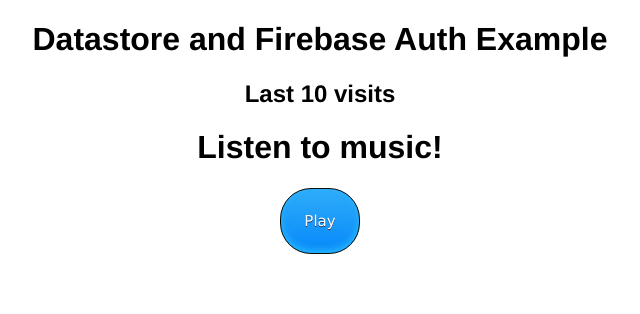
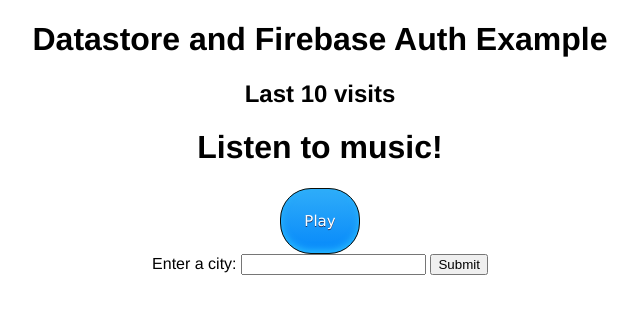
Before and after one commit to rachelxwang/listentoweather, a Flask app: template building-an-app/templates/index.html in a window 1280 px wide. Shown: the top 314 px of the page, without its empty margins (320-960 px from the left). Run offline with Flask 2, Linux system fonts and the light colour scheme; the template is opened without the code that fills it, so the values that code supplies are empty; parts of the project's set-up code (start-up, migrations or seed data) failed here and were passed over.

Commit message:
Maybe make main page do a thing?

```diff
--- a/building-an-app/main.py
+++ b/building-an-app/main.py
@@ -2,13 +2,25 @@
 import beats
 import weather_data
 
-from flask import Flask, render_template
+from flask import Flask, render_template, request
 from google.cloud import datastore
 
 app = Flask(__name__)
 
 
-@app.route('/')
+@app.route('/', methods=["GET", "POST"])
+def index():
+    city = ""
+    if request.method == 'POST':
+        city = request.form.get("city_holder", None)
+
+    if city:
+        beats.play(weather_data.WeatherData(city, "city"));
+
+    return render_template('index.html', times=times, weather=weather)
+
+
+
 def root():
     # Store the current access time in Datastore.
     store_time(datetime.datetime.now())
@@ -16,8 +28,11 @@
     # Fetch the most recent 10 access times from Datastore.
     times = fetch_times(10)
 
+    weather = weather_data.WeatherData("chicago", "city")
+
     return render_template(
-        'index.html', times=times)
+        'index.html', times=times, weather=weather)
+
 
 datastore_client = datastore.Client()
 
--- a/building-an-app/templates/index.html
+++ b/building-an-app/templates/index.html
@@ -16,5 +16,14 @@
   <h1>Listen to music!</h1>
   <a href="#" class="myButton">Play</a>
 
+  <form action="/" method="post">
+  	Enter a city: <input type="text" name="city_holder">
+  	<input type="submit">
+  </form>
+
+  {{ weather.get_weather_id() }}
+
+  <img src="{{weather.get_weather_icon()}}">
+
 </body>
 </html>
```
